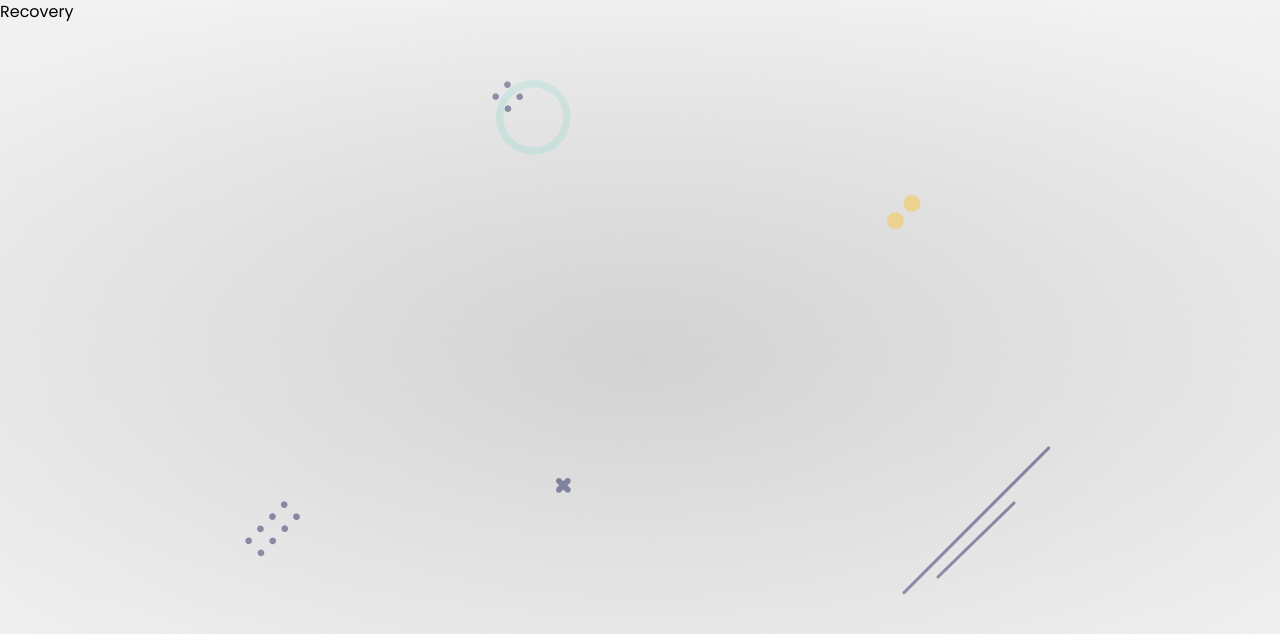
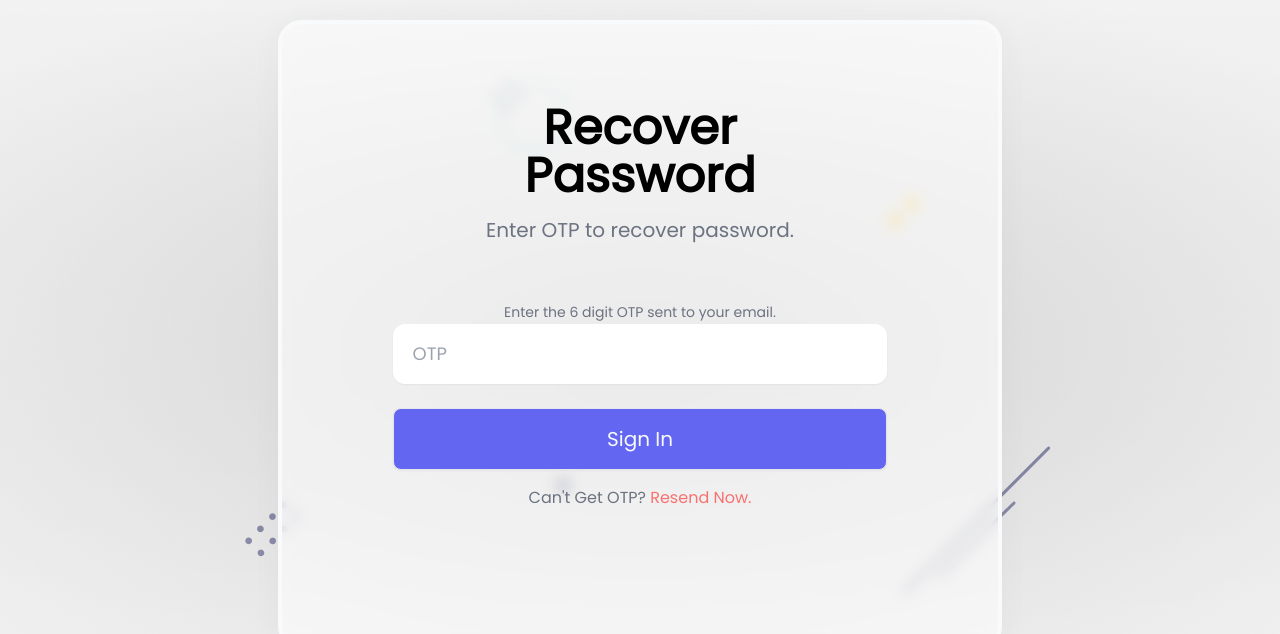
Before and after one commit to Toba-dean/mern_login, a React (Create React App) app in the folder client/: page /recover in a window 1280 px wide. Shown: the top 634 px of the page. Built offline with nearby package versions, Linux system fonts and the light colour scheme.

Commit message:
done the recovery page

```diff
--- a/client/src/components/Recovery.jsx
+++ b/client/src/components/Recovery.jsx
@@ -1,8 +1,66 @@
-import React from 'react'
+import { Link } from "react-router-dom";
+import { Toaster } from "react-hot-toast";
+import { useFormik } from "formik";
+
+import avatar from "../assets/profile.png";
+import styles from "../styles/Username.module.css";
+import { passwordValidate } from "../helper/validate";
+
 
 const Recovery = () => {
+
+  const formik = useFormik({
+    initialValues: {
+      password: ""
+    },
+    validate: passwordValidate,
+    validateOnBlur: false,
+    validateOnChange: false,
+    onSubmit: async values => {
+      console.log(values)
+    }
+  });
+
   return (
-    <div>Recovery</div>
+    <div className="container mx-auto">
+      <Toaster position="top-center" reverseOrder={false}></Toaster>
+
+      <div className="flex justify-center items-center">
+        <div className={`${styles.glass} mt-5`}>
+          <div className="title flex flex-col items-center">
+            <h1 className="text-5xl font-bold text-center">Recover <br />Password</h1>
+            <span className="py-4 text-xl w-2/3 text-center text-gray-500">
+              Enter OTP to recover password.
+            </span>
+          </div>
+
+          <form className="py-10" onSubmit={formik.handleSubmit}>
+            <div className="textbox flex flex-col items-center gap-6">
+              <div className="input text-center">
+                <span className="py-4 text-sm text-left text-gray-500">
+                  Enter the 6 digit OTP sent to your email.
+                </span>
+
+                <input
+                  {...formik.getFieldProps("password")}
+                  type="text"
+                  placeholder="OTP"
+                  className={styles.text_box}
+                />
+              </div>
+
+              <button className={styles.btn} type="submit">Sign In</button>
+            </div>
+
+            <div className="text-center py-4">
+              <span className="text-gray-500">
+                Can't Get OTP? <button className="text-red-400 hover:text-red-600">Resend Now.</button>
+              </span>
+            </div>
+          </form>
+        </div>
+      </div>
+    </div>
   )
 }
 
```
